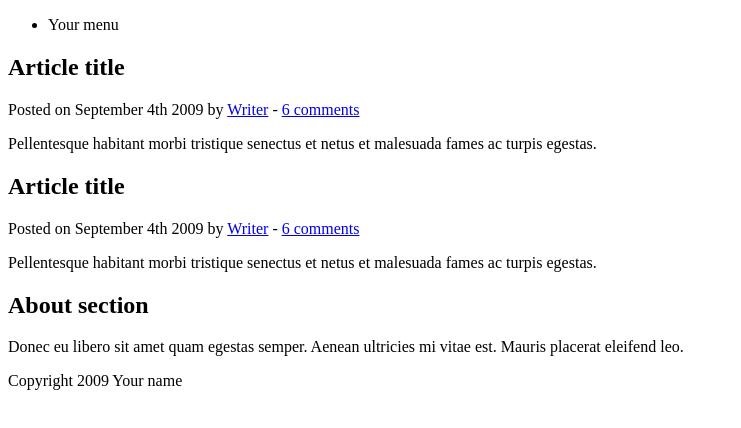
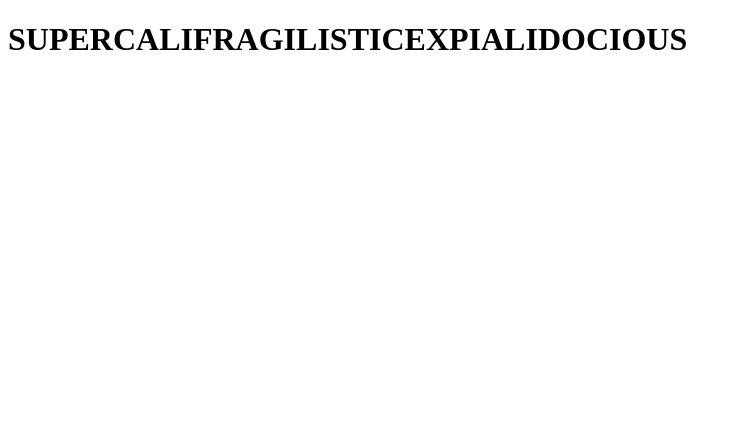
Before and after one commit to RusselVyper/practicing-git-github, a plain HTML site: page index.html in a window 1280 px wide. Shown: the whole page, without its empty margins (0-741 px from the left). Drawn offline with Linux system fonts and the light colour scheme.

Commit message:
Update index.html
EDITED INDEX.HTML FILE

```diff
--- a/index.html
+++ b/index.html
@@ -9,42 +9,7 @@
 
 <body>
 
-	<header>
-		<nav>
-			<ul>
-				<li>Your menu</li>
-			</ul>
-		</nav>
-	</header>
-
-	<section>
-
-		<article>
-			<header>
-				<h2>Article title</h2>
-				<p>Posted on <time datetime="2009-09-04T16:31:24+02:00">September 4th 2009</time> by <a href="#">Writer</a> - <a href="#comments">6 comments</a></p>
-			</header>
-			<p>Pellentesque habitant morbi tristique senectus et netus et malesuada fames ac turpis egestas.</p>
-		</article>
-
-		<article>
-			<header>
-				<h2>Article title</h2>
-				<p>Posted on <time datetime="2009-09-04T16:31:24+02:00">September 4th 2009</time> by <a href="#">Writer</a> - <a href="#comments">6 comments</a></p>
-			</header>
-			<p>Pellentesque habitant morbi tristique senectus et netus et malesuada fames ac turpis egestas.</p>
-		</article>
-
-	</section>
-
-	<aside>
-		<h2>About section</h2>
-		<p>Donec eu libero sit amet quam egestas semper. Aenean ultricies mi vitae est. Mauris placerat eleifend leo.</p>
-	</aside>
-
-	<footer>
-		<p>Copyright 2009 Your name</p>
-	</footer>
+	<h1>SUPERCALIFRAGILISTICEXPIALIDOCIOUS</h1>
 
 </body>
 
```
